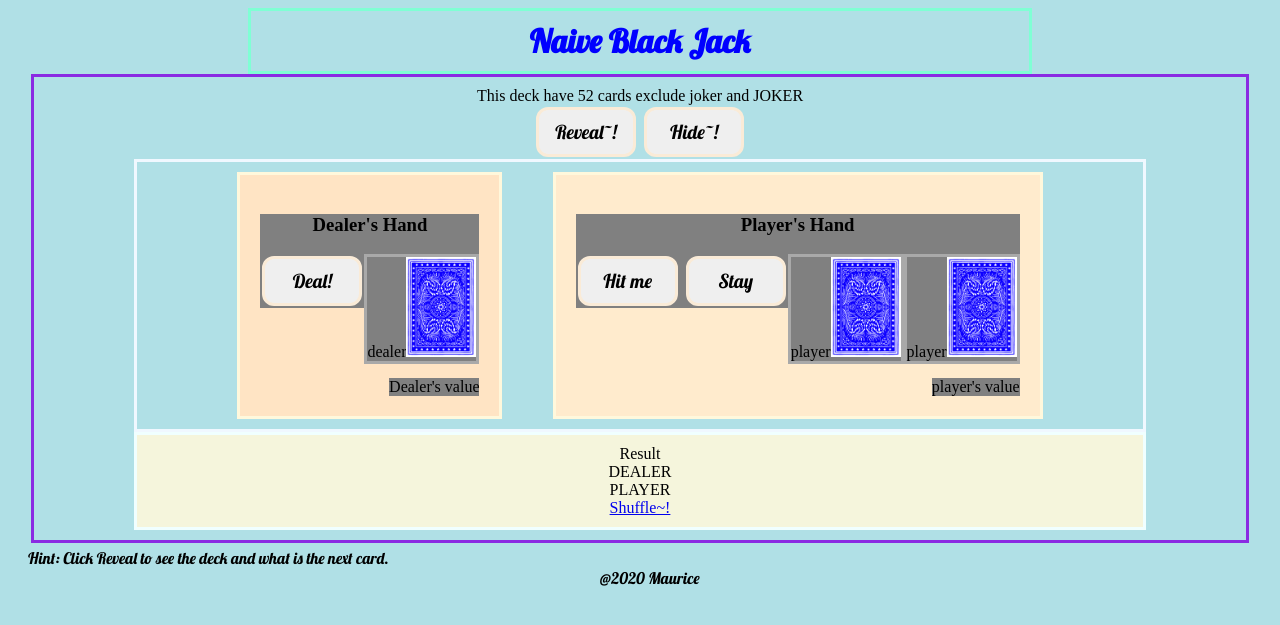
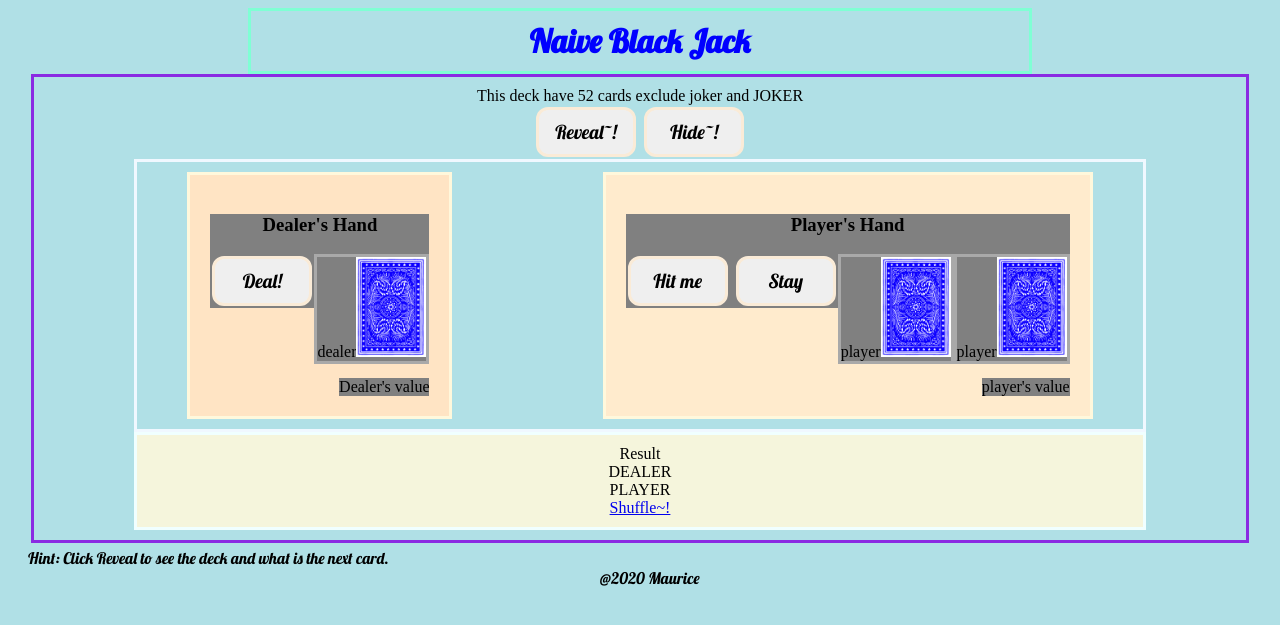
Before and after one commit to yangmingli08/hello-world, a PHP site: page / in a window 1280 px wide. Shown: the top 625 px of the page. Run offline with PHP 8.4, Linux system fonts and the light colour scheme.

Commit message:
minor changes
css optimise

```diff
--- a/style.css
+++ b/style.css
@@ -58,7 +58,7 @@ footer {
 
 .dpBox {
   overflow: auto;
-  padding: 10px 100px 10px 100px;
+  padding: 10px 50px 10px 50px;
   border: 3px solid AliceBlue;
 }
 
@@ -69,6 +69,7 @@ footer {
   padding: 20px;
   text-align: center;
   float: left;
+  max-width: 350px;
 }
 
 #pBox {
@@ -77,6 +78,7 @@ footer {
   padding: 20px;
   float: right;
   text-align: center;
+  max-width: 450px;
 }
 
 #rBox {
```
